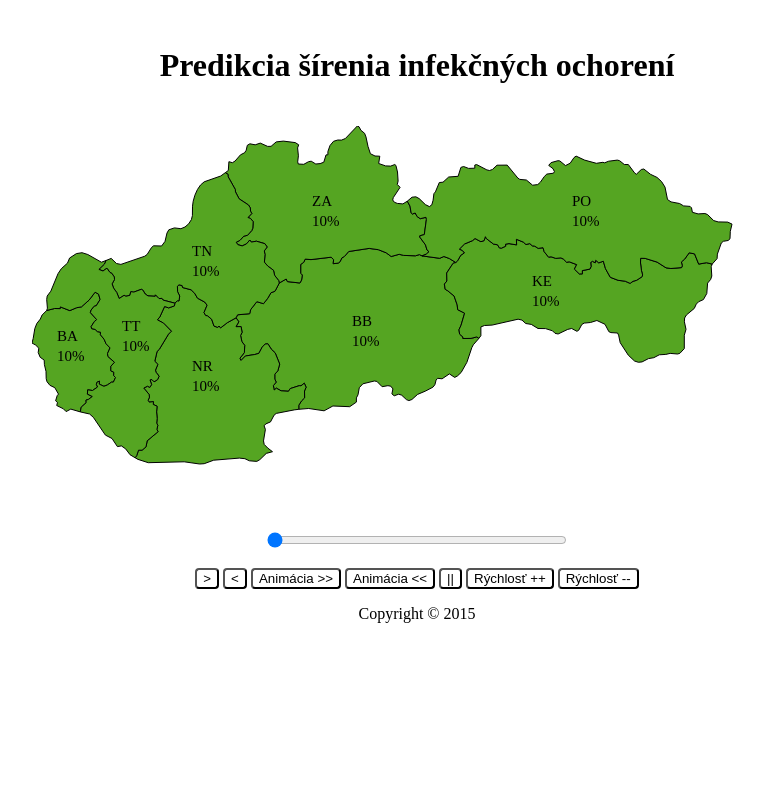
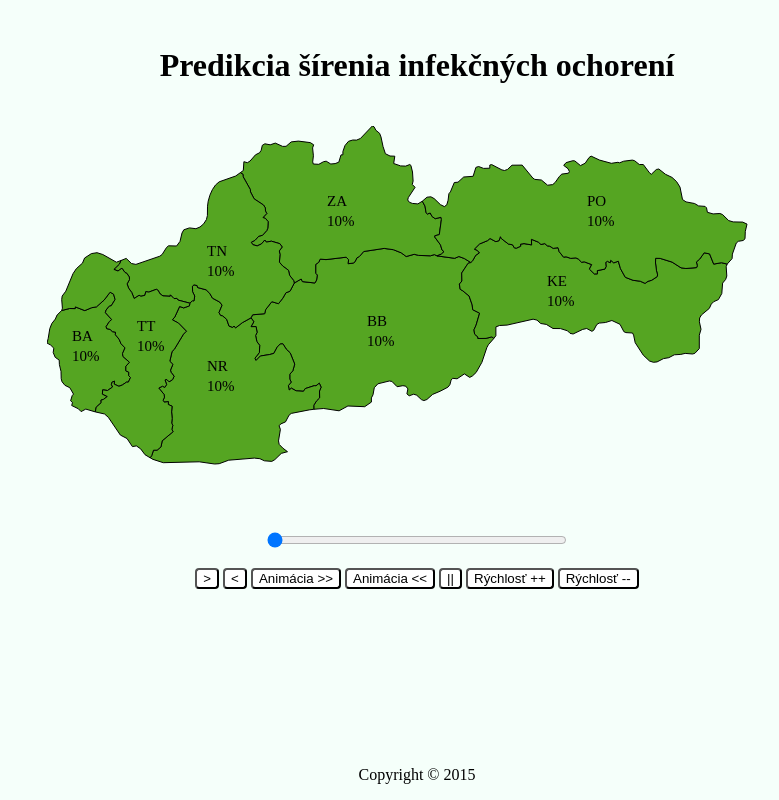
Before and after one commit to Matusko-and-Co/PSIO, a PHP site: page / in a window 1280 px wide. Shown: the whole page, without its empty margins (223-1002 px from the left). Run offline with PHP 8.4, Linux system fonts and the light colour scheme.

Commit message:
oprava css

```diff
--- a/Projekt/css/mainStyle.css
+++ b/Projekt/css/mainStyle.css
@@ -1,3 +1,7 @@
+body{
+	background-color: mintcream;
+}
+
 .ttError{
 	color:red;
 	border-color:red;
@@ -44,7 +48,7 @@ input[type=range]{
 	margin-bottom: 20px;
 }
 
-input[type=button],input[type=submit],input[type=password] {
+input[type=button],input[type=submit],input[type=password]{
 	border-radius: 4px;
 	background-color: #fff;
 }
@@ -54,5 +58,33 @@ main,header,footer{
 }
 #map{
 	margin-top: 20px;
-	margin-left: 30px;
+	margin-left: 60px;
 }
+footer{
+	position: absolute;
+	left: 0;
+	bottom: 0;
+	width: 100%;
+	overflow:hidden;
+}
+
+#changePass label {
+	display: inline-block;
+	width: 180px;
+	text-align: right;
+	margin-right: 10px;
+}?
+
+ input[type=file] {
+	 background-color: #fff;
+ }
+ #changePass{
+	 margin-top: 80px;
+ }
+ #fileHint{
+	 display: inline-block;
+	 text-align: left;
+ }
+input[type=submit]{
+	margin-top: 10px;
+}
```
Also changed, not shown: Projekt/sefovica.php (+17 -14 lines).
